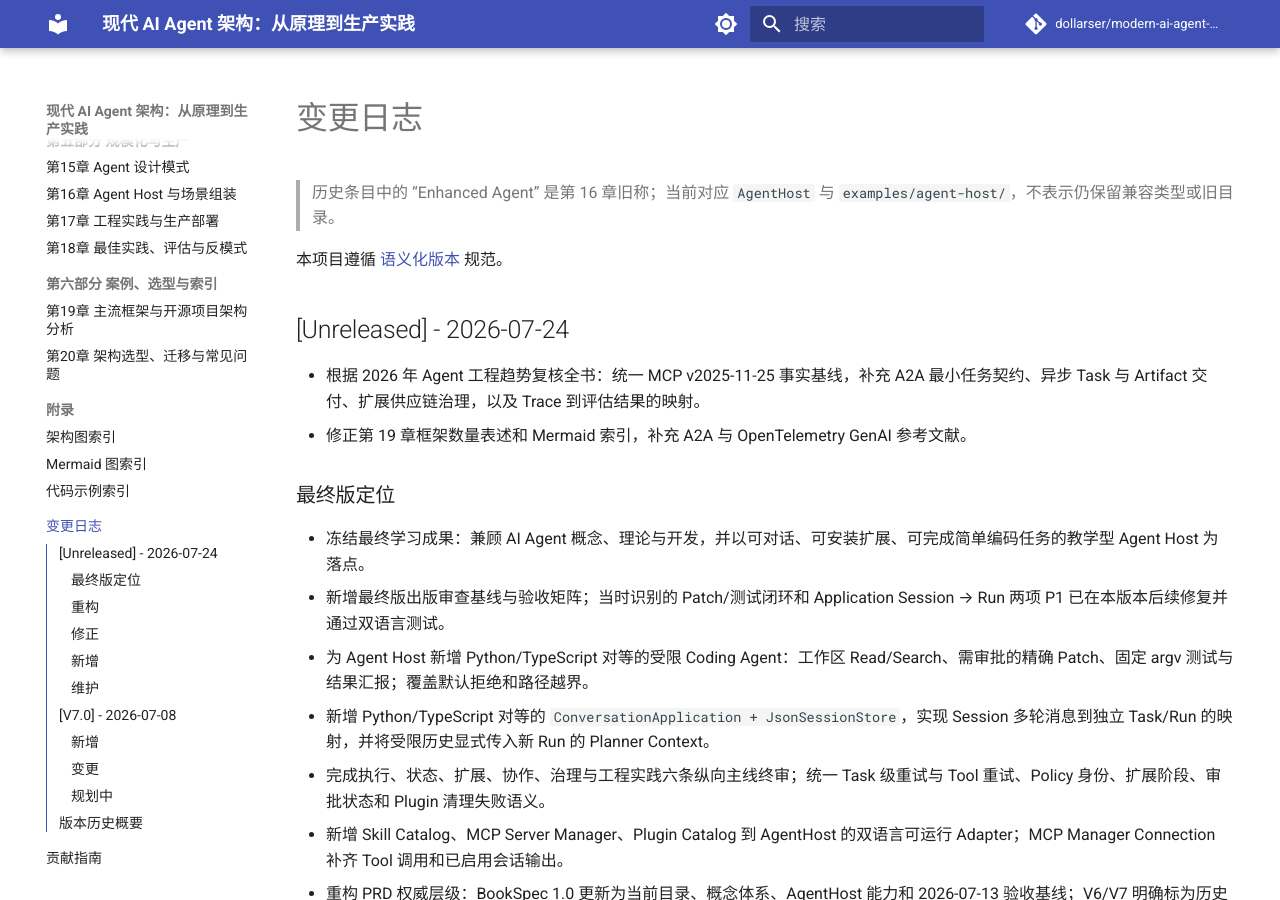
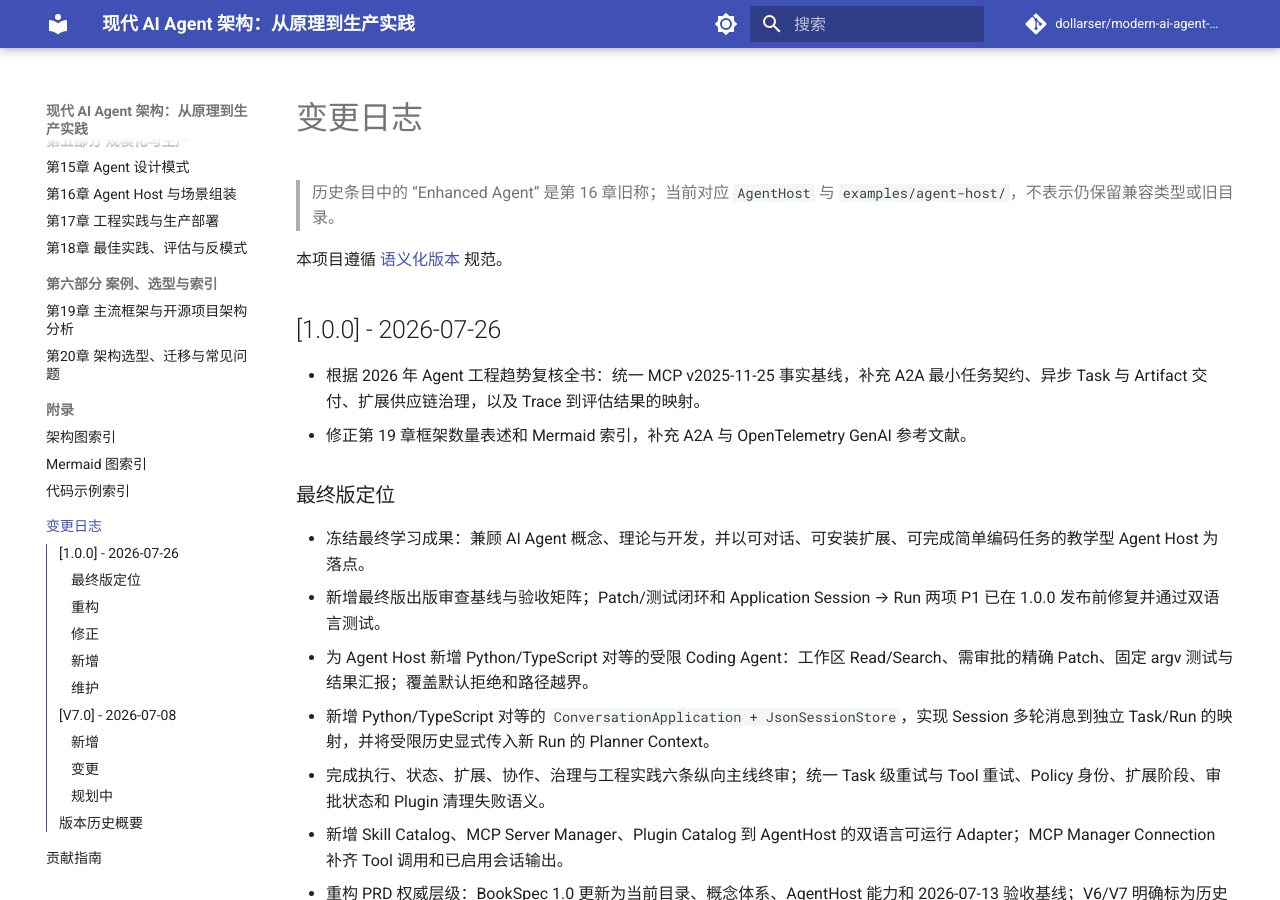
Before and after one commit to dollarser/modern-ai-agent-architecture, an MkDocs documentation site: the page built from docs/CHANGELOG.md, in a window 1280 px wide and 900 px high. Built offline with MkDocs 1.6.1 and Material for MkDocs 9.7.7, drawn with Linux system fonts in a browser that asks for light colours; comment, search, counter and statistics services are not loaded; the version menu is left out.

Commit message:
Release book version 1.0.0
合入 1.0.0 发布元数据和在线 Markdown 列表渲染修复。

```diff
--- a/docs/CHANGELOG.md
+++ b/docs/CHANGELOG.md
@@ -4,14 +4,14 @@
 
 本项目遵循 [语义化版本](https://semver.org/lang/zh-CN/) 规范。
 
-## [Unreleased] - 2026-07-24
+## [1.0.0] - 2026-07-26
 
 - 根据 2026 年 Agent 工程趋势复核全书：统一 MCP v2025-11-25 事实基线，补充 A2A 最小任务契约、异步 Task 与 Artifact 交付、扩展供应链治理，以及 Trace 到评估结果的映射。
 - 修正第 19 章框架数量表述和 Mermaid 索引，补充 A2A 与 OpenTelemetry GenAI 参考文献。
 
 ### 最终版定位
 - 冻结最终学习成果：兼顾 AI Agent 概念、理论与开发，并以可对话、可安装扩展、可完成简单编码任务的教学型 Agent Host 为落点。
-- 新增最终版出版审查基线与验收矩阵；当时识别的 Patch/测试闭环和 Application Session → Run 两项 P1 已在本版本后续修复并通过双语言测试。
+- 新增最终版出版审查基线与验收矩阵；Patch/测试闭环和 Application Session → Run 两项 P1 已在 1.0.0 发布前修复并通过双语言测试。
 - 为 Agent Host 新增 Python/TypeScript 对等的受限 Coding Agent：工作区 Read/Search、需审批的精确 Patch、固定 argv 测试与结果汇报；覆盖默认拒绝和路径越界。
 - 新增 Python/TypeScript 对等的 `ConversationApplication + JsonSessionStore`，实现 Session 多轮消息到独立 Task/Run 的映射，并将受限历史显式传入新 Run 的 Planner Context。
 - 完成执行、状态、扩展、协作、治理与工程实践六条纵向主线终审；统一 Task 级重试与 Tool 重试、Policy 身份、扩展阶段、审批状态和 Plugin 清理失败语义。
--- a/docs/PREFACE.md
+++ b/docs/PREFACE.md
@@ -64,4 +64,4 @@ AI Agent 领域变化极快，本书内容基于以下时间点的事实核查
 
 ---
 
-> **版本信息：** Unreleased | 最近事实核查：2026-07-24 | MCP 基线：v2025-11-25
+> **版本信息：** 1.0.0 | 最近事实核查：2026-07-24 | MCP 基线：v2025-11-25
```
Also changed, not shown: docs/README.md (+1 -0 lines).
